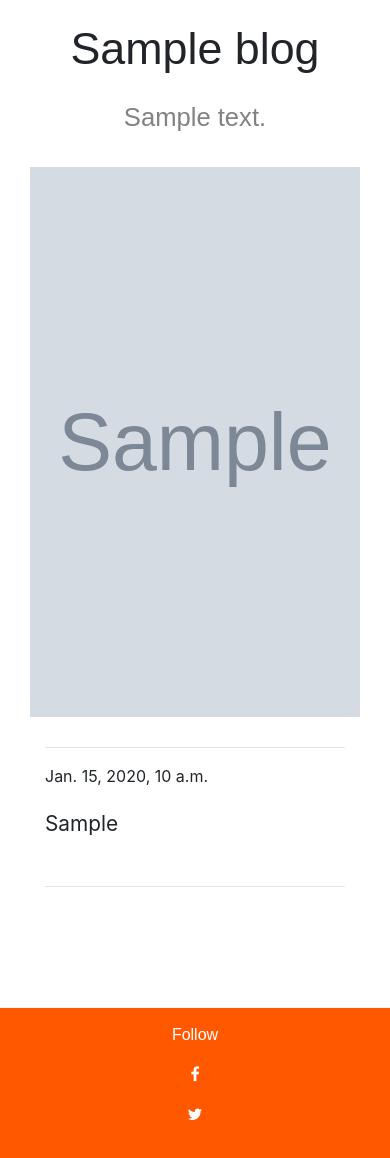
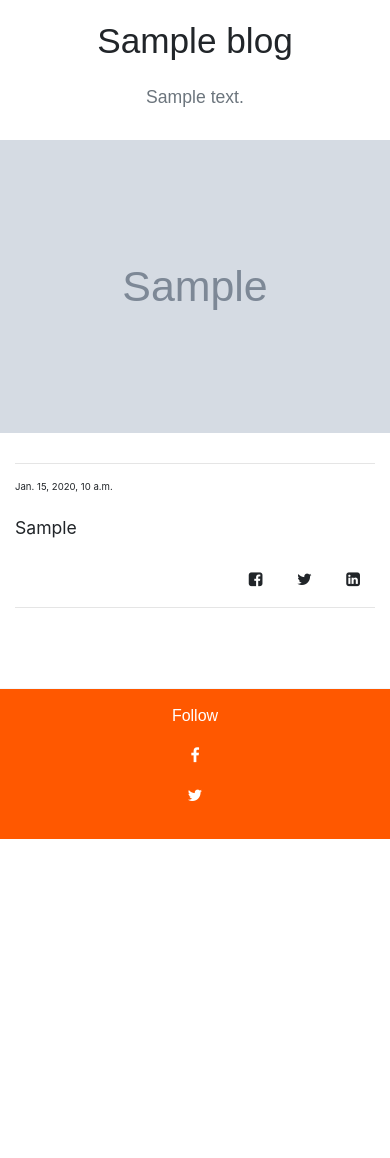
Before and after one commit to ashutosh-singh-git/myblog, a Django app: template blog/templates/blog/blog_detail.html in a window 390 px wide. Shown: the part 102-1260 px from the top of the page. After the commit the page ends 941 px from the top, so only its background shows below. Run offline with Django 3.2, Linux system fonts and the light colour scheme; the template is opened without the code that fills it: most values are stand-ins (such as "Sample title", 1, 10 or a date in 2020); grey boxes marked "Sample" are stand-in pictures; some libraries are stand-ins or nearby versions.

Commit message:
Mobile Texts and sticky headers

```diff
--- a/blog/static/css/blog.css
+++ b/blog/static/css/blog.css
@@ -27,8 +27,8 @@
 }
 
 .align-items-center {
-    -ms-flex-align: center!important;
-    align-items: center!important;
+    -ms-flex-align: center !important;
+    align-items: center !important;
     display: flex;
     justify-content: center;
 }
@@ -65,7 +65,6 @@
 }
 
 .content {
-    font-size: 1.3rem;
     padding-bottom: 50px;
 }
 
@@ -78,10 +77,10 @@
     font-weight: bold;
 }
 
-h1, h2, h3, h4 {
-    font-family: 'Lobster', "Roboto", "Lucida Grande", Verdana, Arial, sans-serif;
-    color: #828282;
-}
+/*h1, h2, h3, h4 {*/
+/*font-family: 'Lobster', "Roboto", "Lucida Grande", Verdana, Arial, sans-serif;*/
+/*color: #828282;*/
+/*}*/
 
 p {
     font-family: "Avenir", sans-serif;
@@ -110,7 +109,13 @@ p {
 }
 
 .post {
-    margin-bottom: 70px;
+    margin: 0 20px 70px;
+}
+
+@media screen and (max-width: 768px) {
+    .post {
+        margin: 0 0 30px;
+    }
 }
 
 .post h1 a, .post h1 a:visited {
@@ -199,7 +204,7 @@ p {
     background-color: aliceblue;
 }
 
-.footer {
+footer {
     position: relative;
     width: 100%;
     bottom: 0;
@@ -210,8 +215,15 @@ p {
     padding: 15px 0;
 }
 
-.fa {
+footer .fa {
     color: white;
+}
+
+span .fa {
+    font-size: 1rem;
+    text-decoration: none;
+    color: black;
+    cursor: pointer;
 }
 
 .blog_detail_head {
@@ -226,45 +238,68 @@ p {
 
 .blog_detail_description {
     font-size: 1.6rem;
-    color: #828282;
+}
+
+@media screen and (max-width: 768px) {
+    .blog_detail_description {
+        font-size: 1.1rem;
+    }
+
+    .blog_detail_title {
+        font-size: 2.2rem;
+    }
+
+    .date {
+        font-size: 0.6rem;
+    }
 }
 
 .blog_detail_image {
     margin: 30px 0;
-    background: no-repeat center;
-    background-size: cover;
-    background-position-y: top;
-    height: 550px;
+}
+
+.blog_detail_image img {
+    width: 100%;
+    max-height: 550px;
 }
 
 .blog_detail_content {
     margin-top: 20px;
-    font-size: 1.3rem;
-}
-
-.blog_detail_content figure {
-    width: 100%;
-}
-
-.figure-img {
-    max-height: 650px
+    font-size: 1.2rem;
+    line-height: 2rem;
 }
 
 .blog_detail_content p:first-child {
-    font-size: 1.5rem;
-    font-family: 'Lobster', "Roboto", sans-serif;
+    font-size: 1.2rem;
+    font-family: medium-content-sans-serif-font, "Lucida Grande", "Lucida Sans Unicode", "Lucida Sans", Geneva, Arial, sans-serif;
     color: #828282;
 }
 
 .blog_detail_content p:first-child:first-letter {
-    font-size: 4rem;
+    font-size: 3.6rem;
     font-weight: 700;
     float: left;
-    line-height: 4rem;
-    margin-right: 10px;
-    margin-top: 5px;
+    line-height: 3.5rem;
+    margin-right: 4px;
     text-transform: uppercase;
     color: #FF5800;
+}
+
+@media screen and (max-width: 768px) {
+
+    .blog_detail_content {
+        font-size: 1.1rem;
+        line-height: 1.8rem;
+    }
+
+    .blog_detail_content p:first-child {
+        font-size: 1rem;
+    }
+
+    .blog_detail_content p:first-child:first-letter {
+        font-size: 3rem;
+        line-height: 2.8rem;
+    }
 }
 
 img + br + em {
--- a/blog/templates/blog/base.html
+++ b/blog/templates/blog/base.html
@@ -43,10 +43,9 @@
     window.onscroll = function () {
         scrollFunction()
     };
-    var header = document.getElementById("header");
-    var logo = document.getElementById("logo");
-    var body = document.getElementsByTagName("body")[0];
-    var sticky = header.offsetTop;
+    let header = document.getElementById("header");
+    let logo = document.getElementById("logo");
+    let body = document.getElementsByTagName("body")[0];
 
     function scrollFunction() {
         if (window.pageYOffset > 62) {
@@ -60,5 +59,17 @@
         }
     }
 
+    if ($(window).width() < 768) {
+        let content = document.getElementById("detail");
+        content.classList.remove("container");
+    }
+
+    function popupwindow(url, title, win) {
+        const w = 520;
+        const h = 520;
+        var y = win.top.outerHeight / 2 + win.top.screenY - (h / 2);
+        var x = win.top.outerWidth / 2 + win.top.screenX - (w / 2);
+        return win.open(encodeURI(url), title, 'location=yes, status=yes,scrollbars=yes, width=' + w + ', height=' + h + ', top=' + y + ', left=' + x);
+    }
 </script>
 </html>
--- a/blog/templates/blog/blog_detail.html
+++ b/blog/templates/blog/blog_detail.html
@@ -6,14 +6,15 @@
     {% endwith %}
 {% endblock meta %}
 {% block content %}
-    <div class="content container">
-        <div class="col-md-12">
+    <div class="content container" id="detail">
+        <div>
             <div class="post">
                 <div class="blog_detail_head">
                     <p class="blog_detail_title">{{ blog.title }}</p>
-                    <p class="blog_detail_description">{{ blog.description }}</p>
+                    <p class="blog_detail_description text-muted">{{ blog.description }}</p>
                 </div>
-                <div class="blog_detail_image" style="background-image: url({{ blog.get_thumbnail_url }})">
+                <div class="blog_detail_image">
+                    <img src="{{ blog.get_thumbnail_url }}"/>
                 </div>
                 <div class="col-md-10 mx-auto">
                     <hr>
@@ -26,8 +27,20 @@
                         {{ blog.formatted_markdown| safe|linebreaksbr }}
                     </div>
                     <br>
+                    <div class="text-right">
+                        <span class="col-md-1"><a
+                                onclick="popupwindow('https://www.facebook.com/sharer/sharer.php?u='+document.URL, '_blank', window);"
+                                class="fa fa-facebook-square"></a></span>
+                        <span class="col-md-1"><a
+                                onclick="popupwindow('https://twitter.com/intent/tweet?url='+document.URL+'&text={{ blog.title }}&hashtags={{ blog.tags }}', '_blank', window);"
+                                class="fa fa-twitter"></a></span>
+                        <span class="col-md-1"><a
+                                onclick="popupwindow('https://www.linkedin.com/shareArticle?mini=true&url='+document.URL+'&title={{ blog.title }}&summary={{ blog.description }}&source=RiderWolf', '_blank', window);"
+                                class="fa fa-linkedin-square"></a></span>
+                    </div>
                     <hr>
                 </div>
+
             </div>
         </div>
     </div>
--- a/blog/templates/blog/footer.html
+++ b/blog/templates/blog/footer.html
@@ -1,5 +1,5 @@
 {% block content %}
-    <div class="footer">
+    <footer>
         <div class="container">
             <div class="row">
                 <div class="col-md-4 mx-auto text-center">
@@ -9,5 +9,5 @@
                 </div>
             </div>
         </div>
-    </div>
+    </footer>
 {% endblock %}
```
